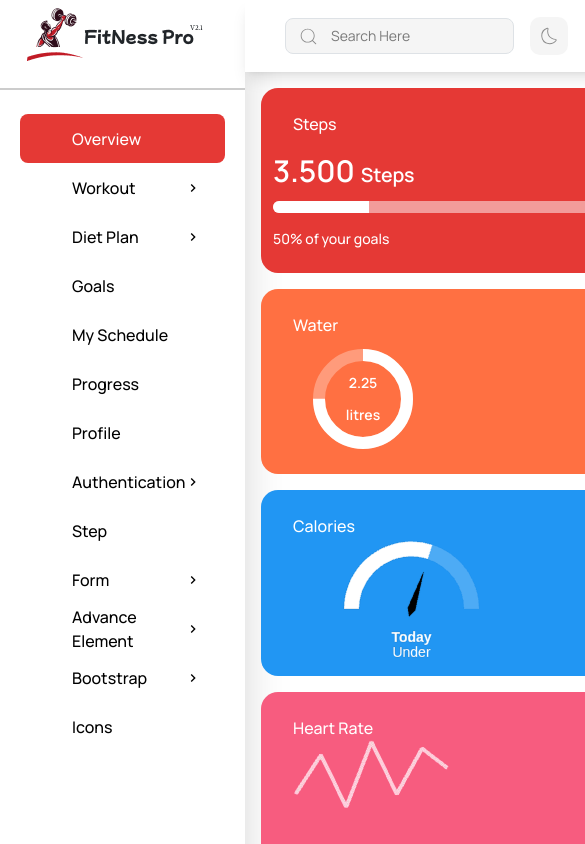
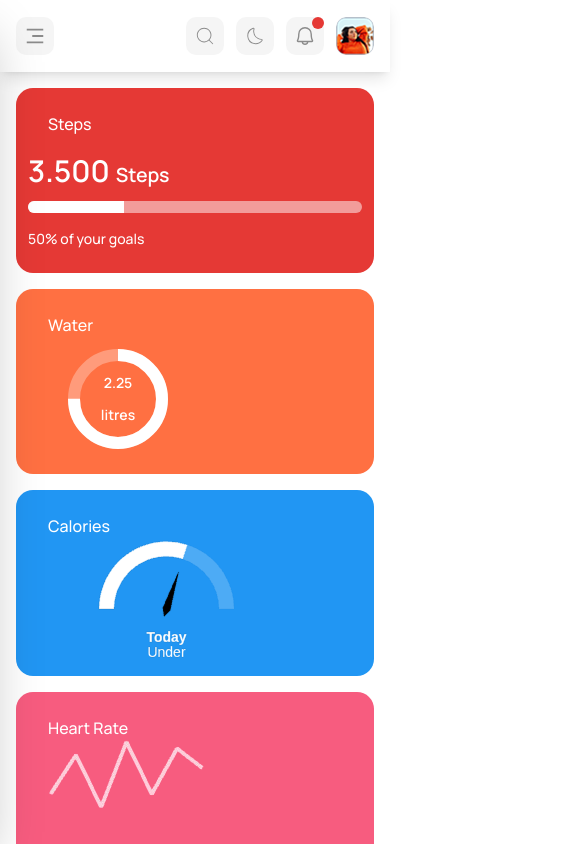
Before and after one commit to chiamakauyanna/dashboard_UI, a React (Vite) app in the folder fitness_platform/: page / in a window 390 px wide. Shown: the top 844 px of the page, 585 px wide, since content can reach past the window. Built offline with nearby package versions, Linux system fonts and the light colour scheme.

Commit message:
Made my layout responsive

```diff
--- a/fitness_platform/src/components/common/NavBar.jsx
+++ b/fitness_platform/src/components/common/NavBar.jsx
@@ -69,7 +69,7 @@ const NavBar = () => {
                   {item.label}
                 </Link>
               ) : (
-                <span className="flex-1">{item.label}</span>
+                <span className="flex-1 whitespace-nowrap">{item.label}</span>
               )}
 
               {item.rightIcon && (
--- a/fitness_platform/src/components/layouts/Header.jsx
+++ b/fitness_platform/src/components/layouts/Header.jsx
@@ -1,36 +1,75 @@
+import { useState } from "react";
 import { CiDark, CiSearch } from "react-icons/ci";
 import { PiBell } from "react-icons/pi";
 import { IoMdSettings } from "react-icons/io";
+import { RiMenu3Line, RiCloseLine } from "react-icons/ri";
 import profilePhoto from "../../assets/19.png";
 
-const Header = () => {
+const Header = ({ onMenuToggle, isSidebarOpen }) => {
+  const [searchOpen, setSearchOpen] = useState(false);
+
   return (
-    <header className="bg-primary flex h-18 items-center justify-between gap-4 px-10 shadow-lg">
-      <div className="flex h-9 w-full max-w-112.5 items-center gap-3 rounded-lg border border-[#dee2e6] bg-[#f5f5f5] p-3">
-        <CiSearch size={21} color="#8B8B8B" />
+    <header className="bg-primary flex h-18 items-center justify-between gap-4 px-4 md:px-6 lg:px-10 shadow-lg overflow-x-hidden">
 
-        <input
-          type="text"
-          name="search"
-          id="search"
-          placeholder="Search Here"
-          className="text-sm"
-        />
+      {/* Left: Hamburger (mobile/tablet) + Search */}
+      <div className="flex items-center gap-3 flex-1">
+        {/* Hamburger — hidden on desktop */}
+        <button
+          onClick={onMenuToggle}
+          className="lg:hidden flex items-center justify-center h-9.5 w-9.5 rounded-[10px] bg-[#F5F5F5] shrink-0"
+        >
+          {isSidebarOpen ? (
+            <RiCloseLine size={22} color="#8B8B8B" />
+          ) : (
+            <RiMenu3Line size={22} color="#8B8B8B" />
+          )}
+        </button>
+
+        {/* Search bar — always visible on desktop/tablet, hidden on mobile unless toggled */}
+        <div
+          className={`
+            items-center gap-3 rounded-lg border border-[#dee2e6] bg-[#f5f5f5] p-3 h-9
+            transition-all duration-300
+            ${searchOpen ? "flex w-full" : "hidden"}
+            md:flex md:w-full md:max-w-112.5
+          `}
+        >
+          <CiSearch size={21} color="#8B8B8B" className="shrink-0" />
+          <input
+            type="text"
+            name="search"
+            placeholder="Search Here"
+            className="text-sm bg-transparent outline-none w-full"
+          />
+        </div>
       </div>
 
-      <div className="flex items-center justify-center gap-4.5">
+      {/* Right: Icons */}
+      <div className="flex items-center justify-center gap-3 md:gap-4.5 shrink-0">
+        {/* Search icon — mobile only */}
+        <button
+          onClick={() => setSearchOpen((prev) => !prev)}
+          className="md:hidden flex h-9.5 w-9.5 items-center justify-center rounded-[10px] bg-[#F5F5F5]"
+        >
+          <CiSearch size={22} color="#8B8B8B" />
+        </button>
+
         <div className="flex h-9.5 w-9.5 items-center justify-center rounded-[10px] bg-[#F5F5F5]">
           <CiDark color="#8B8B8B" size={22} />
         </div>
+
         <div className="relative flex h-9.5 w-9.5 items-center justify-center rounded-[10px] bg-[#F5F5F5]">
           <PiBell color="#8B8B8B" size={22} />
           <div className="bg-accent absolute top-0 right-0 h-3 w-3 rounded-full"></div>
         </div>
-        <div className="flex h-9.5 w-9.5 items-center justify-center rounded-[10px] bg-[#F5F5F5]">
+
+        {/* Settings — hidden on smallest screens */}
+        <div className="hidden sm:flex h-9.5 w-9.5 items-center justify-center rounded-[10px] bg-[#F5F5F5]">
           <IoMdSettings color="#8B8B8B" size={22} />
         </div>
+
         <div className="flex h-9.5 w-9.5 items-center justify-center rounded-[10px] bg-[#F5F5F5]">
-          <img src={profilePhoto} alt="profile picture" />
+          <img src={profilePhoto} alt="profile picture" className="rounded-[10px] object-cover" />
         </div>
       </div>
     </header>
--- a/fitness_platform/src/components/layouts/ProjectLayout.jsx
+++ b/fitness_platform/src/components/layouts/ProjectLayout.jsx
@@ -1,15 +1,21 @@
+import { useState } from "react";
 import SideBar from "./SideBar";
 import Header from "./Header";
 import { Outlet } from "react-router-dom";
 
 const ProjectLayout = () => {
+  const [sidebarOpen, setSidebarOpen] = useState(false);
+
   return (
     <div className="flex h-screen">
-      <div>
-        <SideBar />
-      </div>
+      <SideBar isOpen={sidebarOpen} onClose={() => setSidebarOpen(false)} />
+
+      {/* Main content */}
       <div className="flex-1">
-        <Header />
+        <Header
+          onMenuToggle={() => setSidebarOpen((prev) => !prev)}
+          isSidebarOpen={sidebarOpen}
+        />
         <main className="flex-1 p-4">
           <Outlet />
         </main>
@@ -19,3 +25,25 @@ const ProjectLayout = () => {
 };
 
 export default ProjectLayout;
+
+// import SideBar from "./SideBar";
+// import Header from "./Header";
+// import { Outlet } from "react-router-dom";
+
+// const ProjectLayout = () => {
+//   return (
+//     <div className="flex h-screen">
+//       <div>
+//         <SideBar />
+//       </div>
+//       <div className="flex-1">
+//         <Header />
+//         <main className="flex-1 p-4">
+//           <Outlet />
+//         </main>
+//       </div>
+//     </div>
+//   );
+// };
+
+// export default ProjectLayout;
--- a/fitness_platform/src/components/layouts/SideBar.jsx
+++ b/fitness_platform/src/components/layouts/SideBar.jsx
@@ -2,9 +2,21 @@ import logo from "../../assets/logo.png";
 import NavBar from "../common/NavBar";
 import Premium from "../common/Premium";
 
-const SideBar = () => {
+const SideBar = ({ isOpen, onClose }) => {
   return (
-    <aside className="bg-primary flex h-300 w-61.25 flex-col items-center justify-between shadow-2xl">
+    <>
+      {/* Backdrop — mobile/tablet only */}
+      {isOpen && (
+        <div
+          className="fixed inset-0 z-20 bg-black/40 lg:hidden"
+          onClick={onClose}
+        />
+      )}
+
+      {/* Sidebar panel */}
+      <aside
+        className={`bg-primary fixed top-0 left-0 z-30 flex h-screen w-61.25 shrink-0 flex-col items-center justify-between overflow-y-auto shadow-2xl transition-transform duration-300 ease-in-out [-ms-overflow-style:none] [scrollbar-width:none] lg:h-300 [&::-webkit-scrollbar]:hidden ${isOpen ? "translate-x-0" : "-translate-x-full"} lg:static lg:z-auto lg:translate-x-0`}
+      >
         <div>
           <div className="bg-primary py-2">
             <img src={logo} alt="logo" className="ml-4 h-16 w-48.75" />
@@ -16,6 +28,7 @@ const SideBar = () => {
           <Premium />
         </div>
       </aside>
+    </>
   );
 };
 
```
Lines whose indentation alone changed are shown as unchanged.
